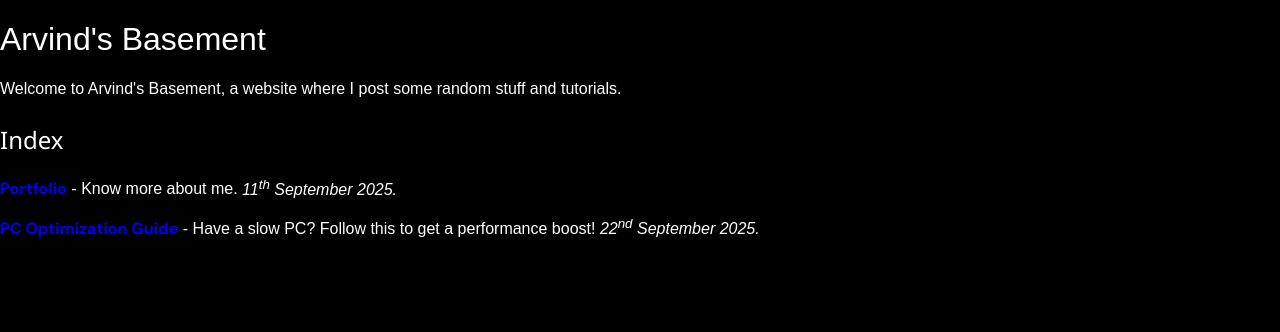
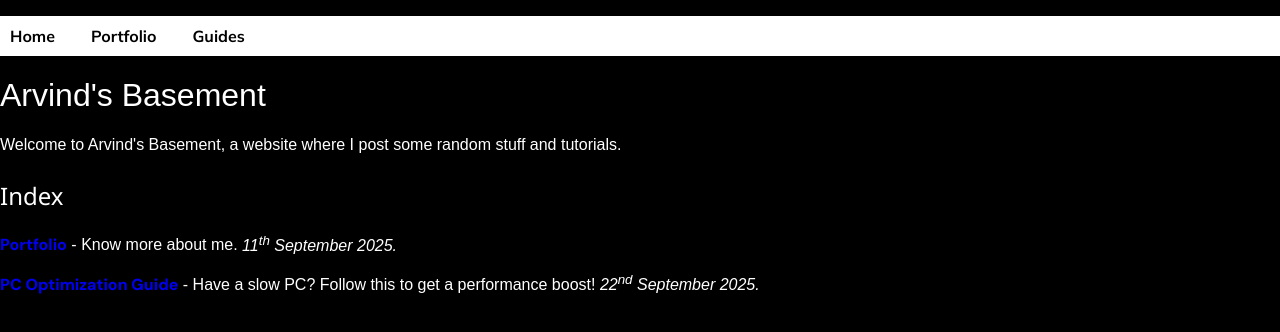
Before and after one commit to crazyarvind/crazyarvind.github.io, a plain HTML site: page index.html in a window 1280 px wide. Drawn offline with Linux system fonts and the light colour scheme; a web font is replaced by a local one.

Commit message:
Added Navbar

```diff
--- a/index.html
+++ b/index.html
@@ -7,6 +7,13 @@
     <link rel="stylesheet" href="style.css">
 </head>
 <body>
+    <nav>
+        <ul class="mobile">
+            <li class="onmobile"><a href="index.html" class="on_mobile">Home</a></li>
+            <li class="onmobile"><a href="portfolio.html" class="on_mobile">Portfolio</a></li>
+            <li class="onmobile"><a href="#" class="on_mobile">Guides</a></li>
+        </ul>
+    </nav>
     <h1>Arvind's Basement</h1>
     <p>Welcome to Arvind's Basement, a website where I post some random stuff and tutorials.</p>
     <h2>Index</h2>
--- a/style.css
+++ b/style.css
@@ -7,6 +7,7 @@
 @import url('https://fonts.googleapis.com/css2?family=Cabin:ital,wght@0,400..700;1,400..700&display=swap');
 @import url('https://fonts.googleapis.com/css2?family=Archivo:ital,wght@0,100..900;1,100..900&display=swap');
 @import url('https://fonts.googleapis.com/css2?family=Google+Sans+Code:ital,wght@0,300..800;1,300..800&display=swap');
+@import url('https://fonts.googleapis.com/css2?family=Mulish:ital,wght@0,200..1000;1,200..1000&display=swap');
 
 body{
     margin: 0;
@@ -102,3 +103,52 @@ code{
     border: 1px solid white;
     padding: 0.2%;
 }
+
+nav{
+    background-color: white;
+}
+
+nav ul{
+    list-style: none;
+    display: flex;
+    justify-content: left;
+    align-items: center;
+    gap: 1rem;
+}
+
+nav ul:first-child{
+    padding-left: 0;
+}
+
+nav a{
+    height: 100%;
+    display: flex;
+    justify-content: center;
+    align-items: center;
+    color: black;
+    padding: 10px;
+    font-family: "Mulish", sans-serif;
+    font-optical-sizing: auto;
+    font-weight: 700;
+    font-style: normal;
+}
+
+nav a:hover{
+    background-color: black;
+    color: white;
+    transition: 500ms;
+}
+
+@media(max-width: 280px){
+    .mobile{
+        display: flex;
+        flex-direction: column;
+        gap: 0.5rem;
+    }
+    .onmobile{
+        width: 100%;
+    }
+    .on_mobile{
+        padding: 1px;
+    }
+}
```
Also changed, not shown: pc_optimization_guide.html (+7 -0 lines), portfolio.html (+7 -0 lines).
